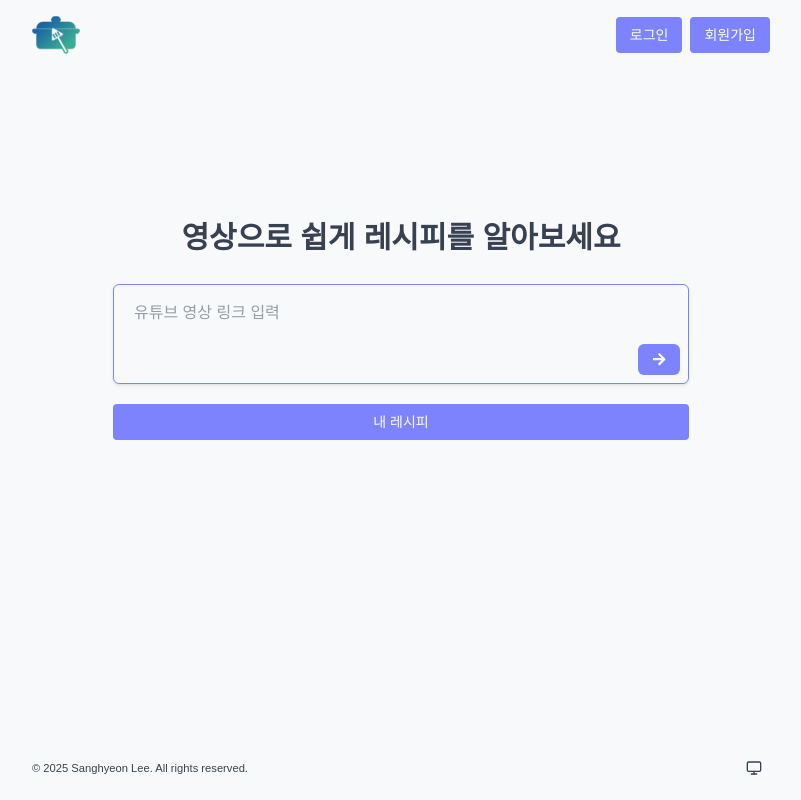
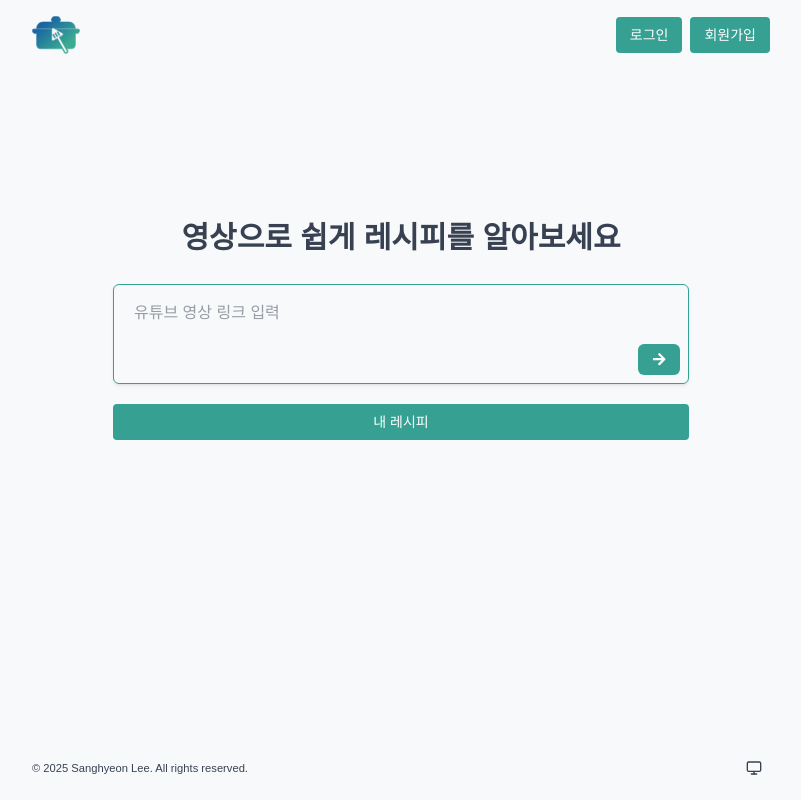
Before and after one commit to DN-Recipick/dn-recipick.github.io, a React (Vite) app: page / in a window 1280 px wide. Shown: the whole page, without its empty margins (239-1040 px from the left). Built offline with nearby package versions, Linux system fonts and the light colour scheme; no server answers; a web font is replaced by a local one.

Commit message:
fix: 색상 변수에서 --color-primary 값을 수정하여 일관성 유지

```diff
--- a/src/styles/variables.css
+++ b/src/styles/variables.css
@@ -4,7 +4,7 @@
   --color-bg-hover: #f3f4f6;
   --color-btn-bg: #f8f9fa;
   --color-text: #374151;
-  --color-primary: #7c83fd;
+  --color-primary: #36a193;
 
   --color-secondary: #38bdf8; /* sky-400 */
   --color-accent: #f97316; /* orange-500 */
@@ -22,7 +22,7 @@ html.dark {
   --color-bg-hover: #364153;
   --color-btn-bg: #4c5270;
   --color-text: #e2e8f0;
-  --color-primary: #7c83fd;
+  --color-primary: #36a193cc;
   --color-input-bg: #1f2937;
 
   --color-secondary: #0ea5e9; /* sky-500 */
```
